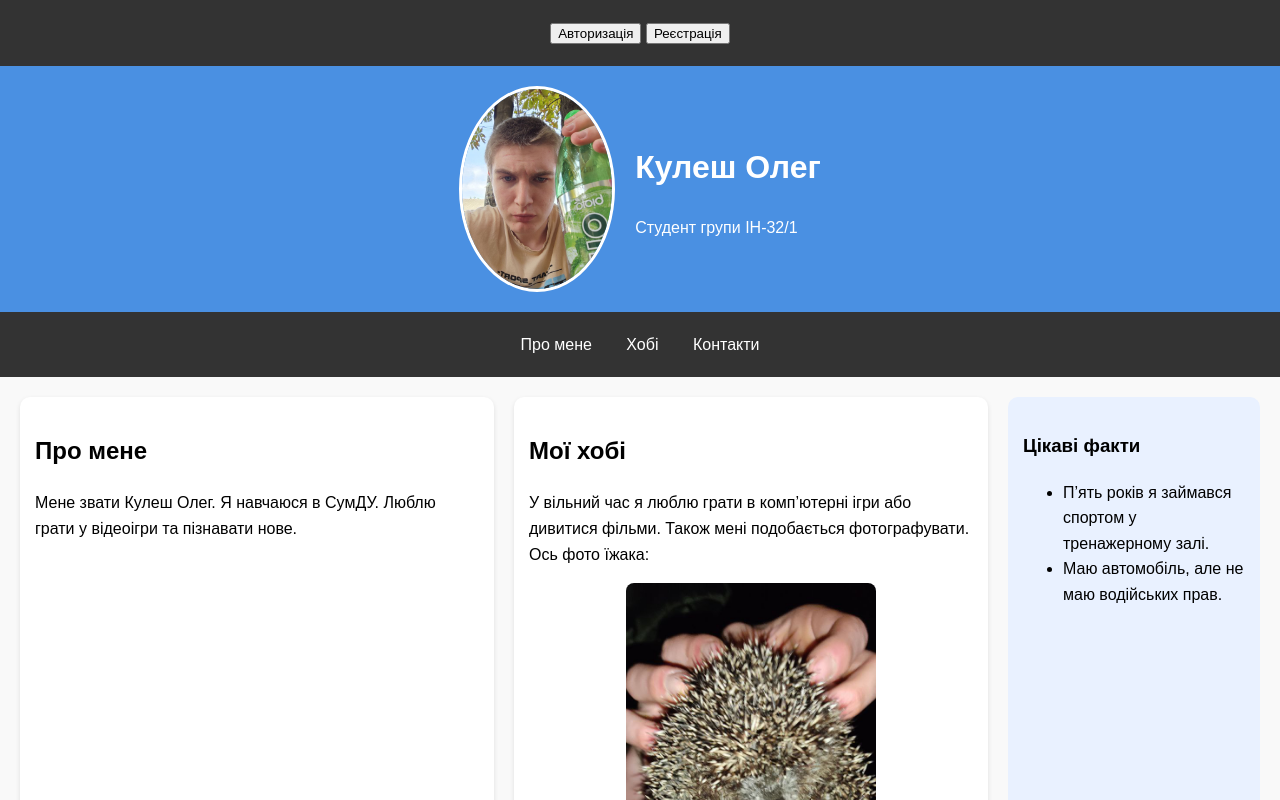
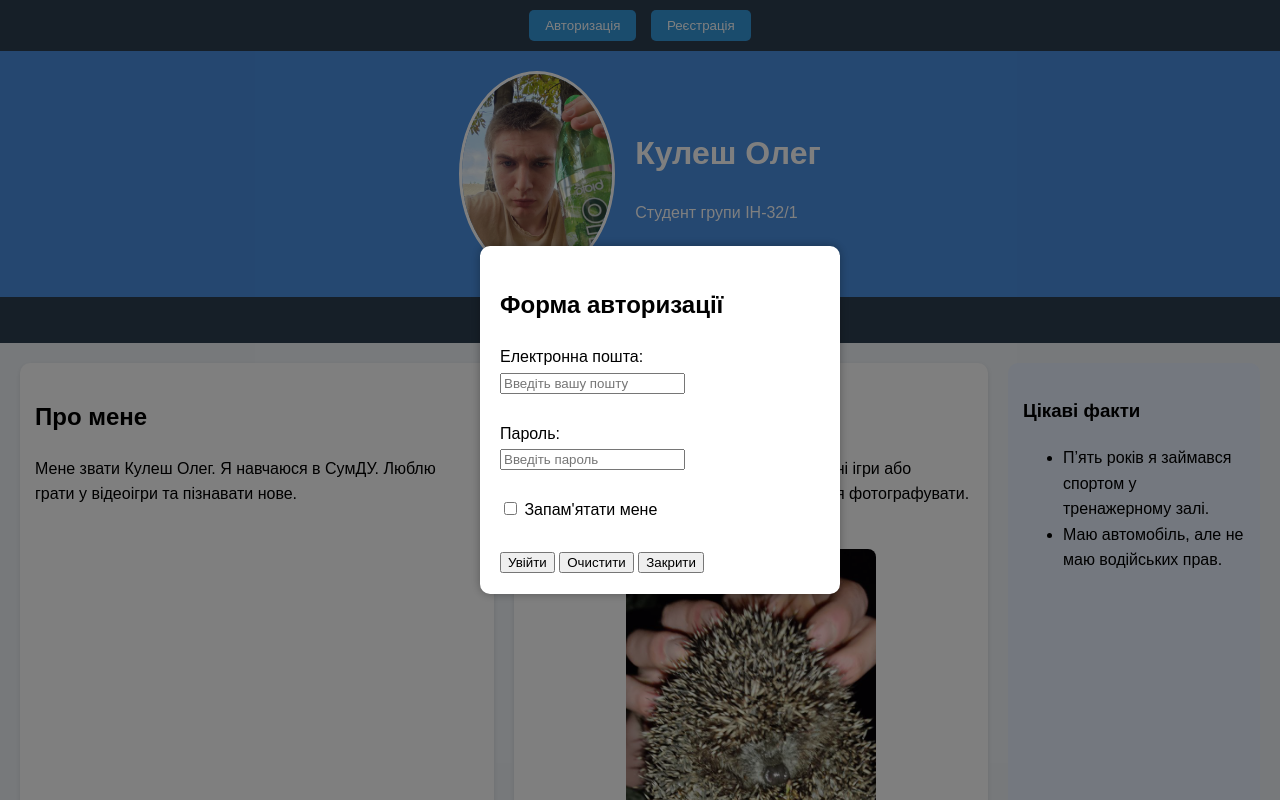
Before and after one commit to Oleh12342/Lab3, a plain HTML site: page Lab3/NewProject.html in a window 1280 px wide. Both pictures are taken after a click on the button "Авторизація". Shown: the top 800 px of the page. Drawn offline with Linux system fonts and the light colour scheme.

Commit message:
Add files via upload

```diff
--- a/Lab3/NewProject.html
+++ b/Lab3/NewProject.html
@@ -8,7 +8,7 @@
 </head>
 
 <body>
-  <!-- Верхня панель з кнопками -->
+  <!-- Верхня панель -->
   <nav>
     <button onclick="openLogin()">Авторизація</button>
     <button onclick="openRegister()">Реєстрація</button>
@@ -63,7 +63,8 @@
   </footer>
 
   <!-- Модальне вікно Авторизації -->
-  <div id="loginModal" hidden>
+  <div id="loginModal" class="modal" hidden>
+    <div class="modal-content">
       <h2>Форма авторизації</h2>
       <form>
         <label for="login-email">Електронна пошта:</label><br>
@@ -80,9 +81,11 @@
         <button type="button" onclick="closeLogin()">Закрити</button>
       </form>
     </div>
+  </div>
 
   <!-- Модальне вікно Реєстрації -->
-  <div id="registerModal" hidden>
+  <div id="registerModal" class="modal" hidden>
+    <div class="modal-content">
       <h2>Форма реєстрації</h2>
       <form>
         <label for="name">Ім’я:</label><br>
@@ -94,8 +97,8 @@
         <label for="password">Пароль:</label><br>
         <input type="password" id="password" name="password" required><br><br>
 
-      <label for="about">Про себе:</label><br>
-      <textarea id="about" name="about" rows="3" cols="30" placeholder="Коротко опишіть себе"></textarea><br><br>
+        <label for="about-text">Про себе:</label><br>
+        <textarea id="about-text" name="about" rows="3" cols="30" placeholder="Коротко опишіть себе"></textarea><br><br>
 
         <p>Стать:</p>
         <input type="radio" id="male" name="gender" value="male">
@@ -122,8 +125,9 @@
         <button type="button" onclick="closeRegister()">Закрити</button>
       </form>
     </div>
+  </div>
 
-  <!-- Підключення JS -->
+  <!-- Підключення скриптів -->
   <script src="./script/scriptreglog.js"></script>
 </body>
 </html>
--- a/Lab3/script/scriptreglog.js
+++ b/Lab3/script/scriptreglog.js
@@ -1,15 +1,17 @@
 function openLogin() {
-  document.getElementById('loginModal').hidden = false;
+  document.getElementById("loginModal").hidden = false;
+  document.getElementById("registerModal").hidden = true;
 }
 
 function closeLogin() {
-  document.getElementById('loginModal').hidden = true;
+  document.getElementById("loginModal").hidden = true;
 }
 
 function openRegister() {
-  document.getElementById('registerModal').hidden = false;
+  document.getElementById("registerModal").hidden = false;
+  document.getElementById("loginModal").hidden = true;
 }
 
 function closeRegister() {
-  document.getElementById('registerModal').hidden = true;
+  document.getElementById("registerModal").hidden = true;
 }
--- a/Lab3/styles/style.CSS
+++ b/Lab3/styles/style.CSS
@@ -1,14 +1,12 @@
+/* === Основні стилі === */
 body {
   font-family: Arial, sans-serif;
   margin: 0;
   line-height: 1.6;
-    background-color: #f9f9f9;
+  background-color: #f0f4f8;
 }
 
-header, nav, main, aside, footer {
-    padding: 20px;
-}
-
+/* === Шапка === */
 header {
   background: #4a90e2;
   color: white;
@@ -17,6 +15,7 @@ header {
   justify-content: center;
   gap: 20px;
   text-align: left;
+  padding: 20px;
 }
 
 .header-text {
@@ -29,10 +28,12 @@ header {
   border: 3px solid white;
 }
 
+/* === Меню === */
 nav {
-    background: #333;
+  background-color: #2c3e50;
   color: white;
   text-align: center;
+  padding: 10px;
 }
 
 nav ul {
@@ -49,8 +50,24 @@ nav ul li {
 nav ul li a {
   color: white;
   text-decoration: none;
+  font-weight: bold;
 }
 
+nav button {
+  background-color: #3498db;
+  color: white;
+  border: none;
+  padding: 8px 16px;
+  margin: 0 5px;
+  cursor: pointer;
+  border-radius: 5px;
+}
+
+nav button:hover {
+  background-color: #2980b9;
+}
+
+/* === Основний контент === */
 main {
   display: flex;
   gap: 20px;
@@ -75,14 +92,7 @@ aside {
   min-width: 200px;
 }
 
-footer {
-    text-align: center;
-    background: #4a90e2;
-    color: white;
-    padding: 15px;
-    margin-top: 20px;
-}
-
+/* === Зображення === */
 img {
   max-width: 100%;
 }
@@ -93,3 +103,58 @@ img {
   display: block;
   margin: 10px auto;
 }
+
+/* === Підвал === */
+footer {
+  text-align: center;
+  background: #4a90e2;
+  color: white;
+  padding: 15px;
+  margin-top: 20px;
+}
+
+/* === Модальні вікна === */
+.modal {
+  position: fixed;
+  top: 0;
+  left: 0;
+  width: 100%;
+  height: 100%;
+  background: rgba(0,0,0,0.5);
+  display: flex;
+  justify-content: center;
+  align-items: center;
+  z-index: 10;
+  overflow-y: auto;
+  padding: 20px;
+  animation: fadeIn 0.3s ease;
+}
+
+/* Саме вікно */
+.modal-content {
+  background: white;
+  padding: 20px;
+  border-radius: 10px;
+  width: 320px;
+  max-height: 90vh;
+  overflow-y: auto;
+  text-align: left;
+  box-shadow: 0 0 10px rgba(0,0,0,0.3);
+  animation: scaleIn 0.3s ease;
+}
+
+/* Приховані елементи */
+[hidden] {
+  display: none !important;
+}
+
+/* === Анімації === */
+@keyframes fadeIn {
+  from { background: rgba(0,0,0,0); }
+  to { background: rgba(0,0,0,0.5); }
+}
+
+@keyframes scaleIn {
+  from { transform: scale(0.8); opacity: 0; }
+  to { transform: scale(1); opacity: 1; }
+}
```
Lines whose indentation alone changed are shown as unchanged.
